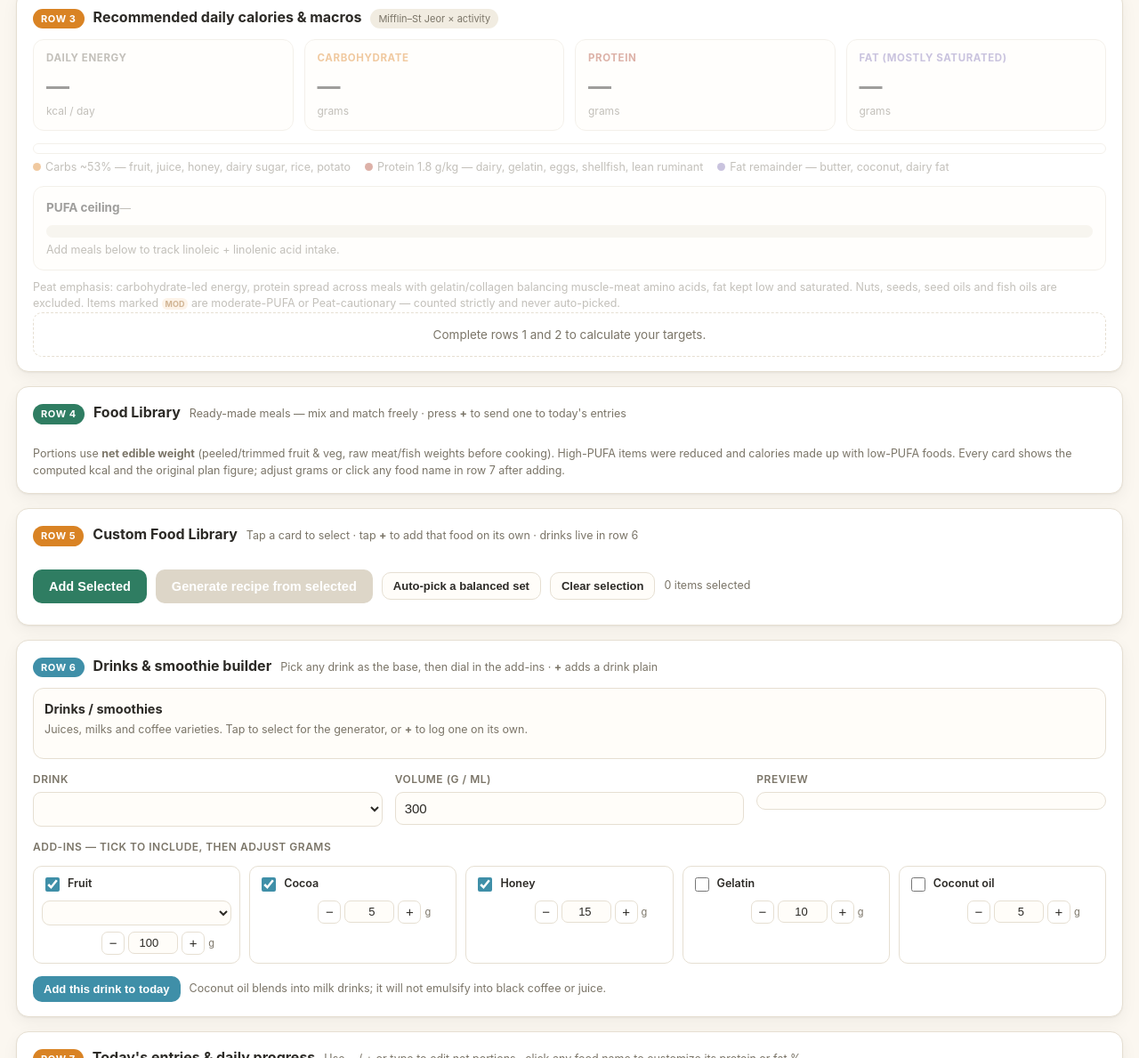
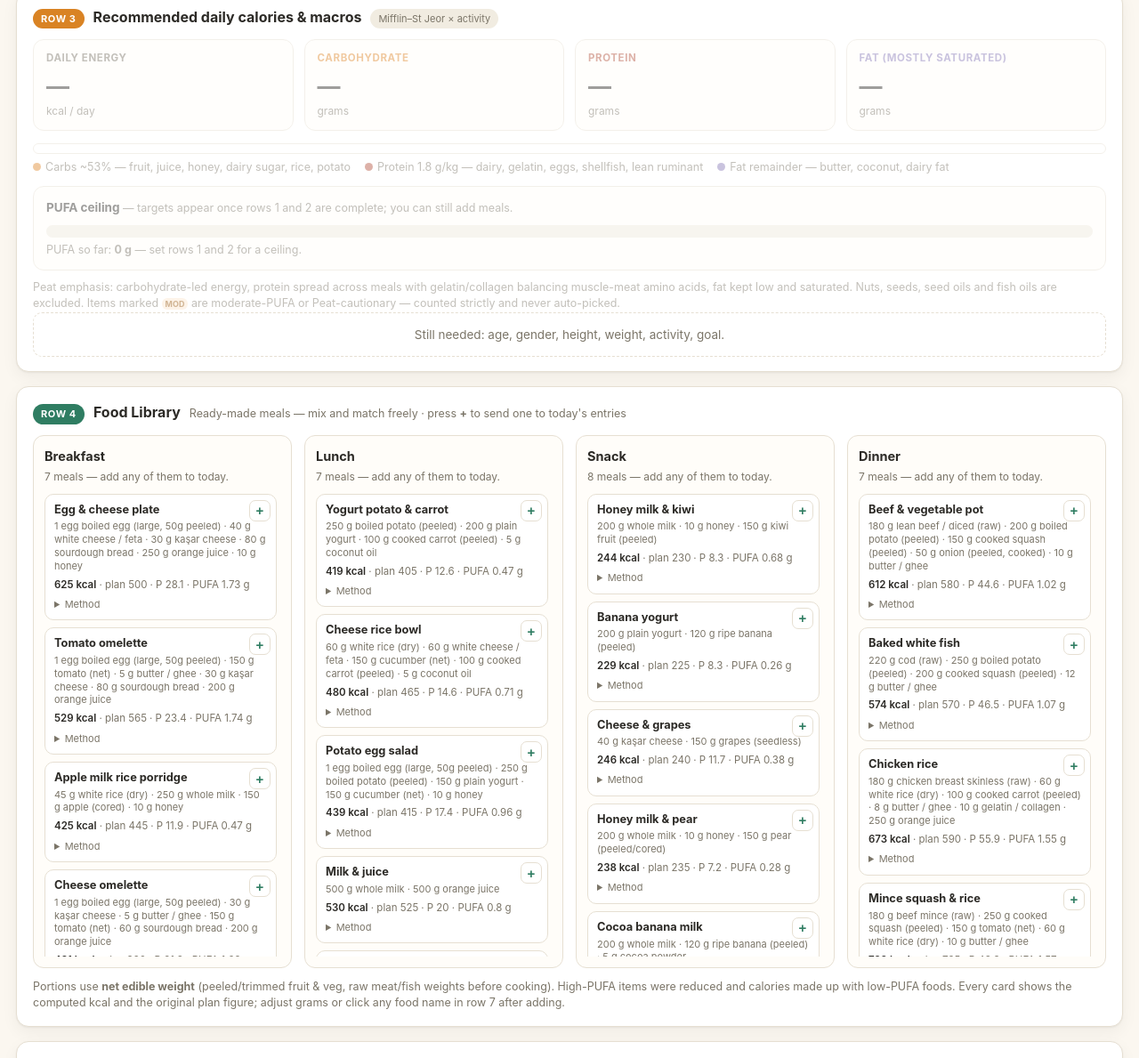
Before and after one commit to geturkt/rg, a plain HTML site: page index.html in a window 1280 px wide. Shown: the part 506-1695 px from the top of the page at 89% size. Drawn offline with Linux system fonts and the light colour scheme.

Commit message:
Add files via upload

```diff
--- a/index.html
+++ b/index.html
@@ -432,6 +432,11 @@ coconut:'<circle cx="22" cy="24" r="14" fill="#8a6a4a"/><circle cx="22" cy="24"
 oliveoil:'<path d="M18 12h8v6l4 6v14a3 3 0 0 1-3 3H17a3 3 0 0 1-3-3V24l4-6z" fill="#dfe7c8" stroke="#b9c49a"/><path d="M15 27h14v11a2 2 0 0 1-2 2H17a2 2 0 0 1-2-2z" fill="#b7a53a"/><rect x="18" y="8" width="8" height="5" rx="1.5" fill="#8a7a3a"/><ellipse cx="33" cy="16" rx="4" ry="2.6" fill="#7d9a4a" transform="rotate(-25 33 16)"/>',
 coffee:'<path d="M11 16h20v12a10 10 0 0 1-20 0z" fill="#fff" stroke="#c9c2b4"/><path d="M13 19h16v9a8 8 0 0 1-16 0z" fill="#6b4426"/><path d="M31 19h4a4 4 0 0 1 0 8h-4" fill="none" stroke="#c9c2b4" stroke-width="2"/><path d="M18 10c2-2 0-4 0-4M24 10c2-2 0-4 0-4" stroke="#c9c2b4" stroke-width="1.6" fill="none"/>',
 cocoa:'<path d="M12 16h20v12a10 10 0 0 1-20 0z" fill="#fff" stroke="#c9c2b4"/><path d="M14 19h16v9a8 8 0 0 1-16 0z" fill="#7a4a2a"/><circle cx="19" cy="22" r="1.5" fill="#a9714a"/><circle cx="25" cy="25" r="1.5" fill="#a9714a"/>',
+whitefish:'<path d="M8 24c8-9 22-9 28 0-6 9-20 9-28 0z" fill="#dfe7ef"/><path d="M36 24l6-6v12z" fill="#c6d3de"/><circle cx="14" cy="22" r="1.5" fill="#3a2a20"/>',
+otherfish:'<path d="M7 24c9-10 23-10 29 0-6 10-20 10-29 0z" fill="#c8d8e4"/><path d="M16 17c4 4 4 10 0 14M23 16c4 5 4 11 0 16" stroke="#9eb4c4" stroke-width="1.4" fill="none"/><path d="M36 24l6-6v12z" fill="#b0c4d4"/><circle cx="13" cy="22" r="1.5" fill="#3a2a20"/>'
+};
+const svg=(k,s)=>'<svg width="'+s+'" height="'+s+'" viewBox="0 0 44 44">'+(ICON[k]||'')+'</svg>';
+
 /* ---------- food database, per 100 g net edible portion ---------- */
 /* Audited against USDA FoodData Central (edible portion without peels, shells, pits, or bones).
    Meats & fish are standardized to raw net weight (except shrimp: cooked, peeled).
@@ -783,6 +788,19 @@ carb=Math.max(50,carb+Math.round((kcal-macroKcal)/4));
 }
 const pufaCap=Math.max(2,round(kcal*0.02/9,1));
 return {bmr:round(bmr),kcal,carb,prot,fat,pufaCap,floorHit,minFloor,fatFloorHit};}
+
+/* ---------- ROW 4 : meal library ---------- */
+function mealItems(meal){return meal.it.map(([id,g])=>FMAP[id]?makeItem(FMAP[id],g):null).filter(Boolean);}
+function renderMeals(){
+$('mealLibrary').innerHTML=SLOTS.map(slot=>{
+const cards=MEALS.filter(m=>m.slot===slot).map(m=>{
+const items=mealItems(m),t=totalsOf(items);
+const missing=m.it.filter(([id])=>!FMAP[id]||blocked(FMAP[id])).map(([id])=>FMAP[id]?FMAP[id].n:id);
+const off=missing.length?' style="opacity:.45"':'';
+const btn=missing.length?'':'<button class="qadd" data-meal="'+m.id+'" title="Add to today\'s entries">+</button>';
+const list=m.it.map(([id,g])=>{const f=FMAP[id];if(!f)return id;
+return (f.unit==='egg'?Math.round(g/(f.eggG||50))+' egg'+(Math.round(g/(f.eggG||50))>1?'s':''):g+' g')+' '+f.n.toLowerCase();}).join(' · ');
+const pdfTxt=m.pdf?('<span> · plan '+m.pdf+'</span>'):'';
 const warn=missing.length?'<div class="hint" style="color:var(--warn);margin-top:4px">Excluded: '+missing.join(', ')+'</div>':'';
 return '<div class="meal"'+off+'>'+btn+'<div class="mn">'+m.n+'</div>'+
 '<div class="mi">'+list+'</div>'+
```
